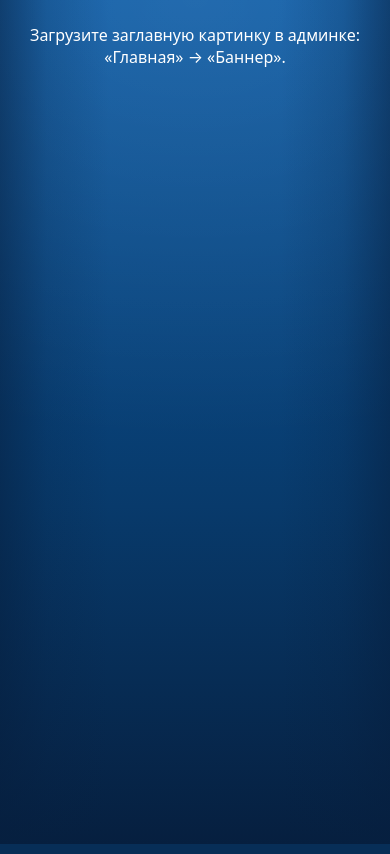
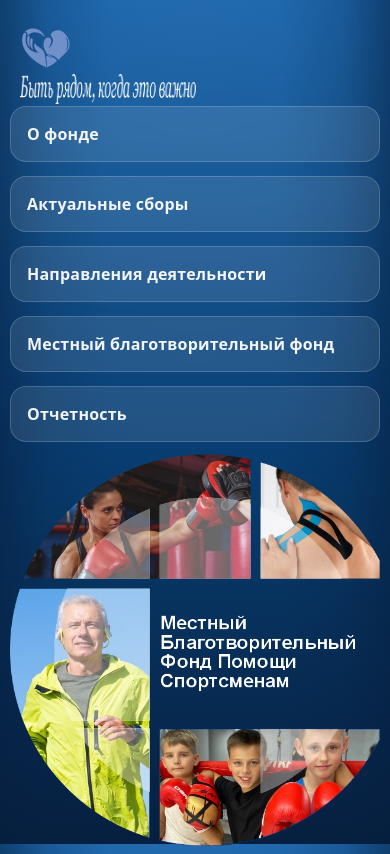
Before and after one commit to patricheg/fond3, a Flask app: page / in a window 390 px wide. Run offline with Flask 3, Linux system fonts and the light colour scheme; data comes from the database, SQL or seed files in the repository; data that the repository does not hold is empty.

Commit message:
New version: landing layout + header assets
- Новая главная: хедер сверху, меню слева, mainpic.webp справа; адаптив на мобильных.

- Добавлены статические ассеты logo.svg, text.webp, mainpic.webp.

Made-with: Cursor

```diff
--- a/templates/landing_image_only.html
+++ b/templates/landing_image_only.html
@@ -12,15 +12,41 @@
         linear-gradient(180deg, #0a5aa5 0%, #083a6b 60%, #061f3f 100%);
     }
     .wrap {
-      height: 100%;
+      min-height: 100%;
       width: 100%;
       display: flex;
+      flex-direction: column;
       align-items: center;
-      justify-content: center;
-      padding: 16px;
+      justify-content: flex-start;
+      padding: 10px; /* компактнее отступы */
       box-sizing: border-box;
       position: relative;
       overflow: hidden;
+    }
+    .brandbar {
+      position: relative;
+      z-index: 2;
+      display: flex;
+      flex-direction: row;
+      align-items: center;
+      justify-content: space-between;
+      gap: 12px;
+      padding: 0;
+      width: min(1320px, 100%);
+      margin: 10px auto 12px;
+    }
+    .brandbar img {
+      display: block;
+      height: 34px;
+      width: auto;
+      max-width: 48%;
+      object-fit: contain;
+    }
+    .brandbar .brand-logo { height: 44px; }
+    @media (max-width: 420px) {
+      .brandbar { top: 10px; left: 10px; right: 10px; }
+      .brandbar img { height: 30px; }
+      .brandbar .brand-logo { height: 40px; }
     }
     /* Мягкий градиент “от картинки в стороны” (виньетка по краям) */
     .wrap::before {
@@ -38,61 +64,74 @@
           rgba(6, 31, 63, 0.18) 88%,
           rgba(6, 31, 63, 0.55) 100%);
     }
-    .stage {
-      position: relative;
-      display: inline-block;
-      max-width: 100%;
-      max-height: 100%;
+    .layout {
+      width: min(1320px, 100%);
+      display: grid;
+      grid-template-columns: 360px 1fr;
+      gap: 16px;
       z-index: 1;
+      margin: 0 auto;
     }
-    picture, img {
-      width: auto;
+    .menu {
+      align-self: center;
+      display: flex;
+      flex-direction: column;
+      gap: 14px;
+    }
+    .menu a {
+      display: block;
+      padding: 14px 16px;
+      border-radius: 16px;
+      text-decoration: none;
+      font-family: system-ui, -apple-system, Segoe UI, Roboto, Arial, sans-serif;
+      font-weight: 900;
+      letter-spacing: 0.2px;
+      color: rgba(255,255,255,0.94);
+      background: rgba(255,255,255,0.10);
+      border: 1px solid rgba(255,255,255,0.18);
+      backdrop-filter: blur(10px);
+      -webkit-backdrop-filter: blur(10px);
+      transition: transform 140ms ease, background 140ms ease;
+    }
+    .menu a:hover { transform: translateY(-1px); background: rgba(255,255,255,0.14); }
+    .menu a:focus-visible { outline: 3px solid rgba(255,255,255,0.85); outline-offset: 4px; }
+
+    .hero {
+      align-self: center;
+      border-radius: 0;
+      overflow: visible;
+      border: none;
+      background: transparent;
+    }
+    .hero picture, .hero img {
+      display: block;
+      width: 100%;
       height: auto;
-      max-width: 100%;
-      /* Заполняем экран по высоте, но без кропа */
-      max-height: calc(100vh - 32px);
+      max-height: calc(100vh - 120px);
       object-fit: contain;
-      display: block;
     }
-    @media (min-width: 1100px) { .wrap { padding: 24px; } }
-    @media (max-width: 420px) { .wrap { padding: 10px; } }
-    /* На мобильных: вписываем картинку в экран (без обрезки) */
+    @media (min-width: 1100px) { .wrap { padding: 10px; } }
+    @media (max-width: 900px) {
+      .layout { grid-template-columns: 1fr; gap: 14px; }
+      .menu { align-self: stretch; }
+      .hero picture, .hero img { max-height: none; }
+    }
+    @media (max-width: 420px) {
+      .wrap { padding: 8px; }
+      .menu a { padding: 14px 16px; border-radius: 16px; }
+    }
+    /* Мобильная версия: тот же макет, но компактнее */
     @media (max-width: 720px) {
-      .wrap { padding: 0; }
-      .stage { width: 100vw; height: 100vh; max-width: none; max-height: none; }
-      picture, img {
-        width: 100%;
-        height: 100%;
-        max-width: none;
-        max-height: none;
-        object-fit: contain;
-        object-position: center;
+      .wrap { padding-left: 10px; padding-right: 10px; }
+      .brandbar {
+        flex-direction: column;
+        align-items: flex-start;
+        gap: 6px;
       }
+      .brandbar img { max-width: min(520px, 100%); }
+      .layout { gap: 12px; }
+      .menu a { padding: 16px 16px; }
     }
-    /* Невидимые кликабельные зоны поверх КАРТИНКИ */
-    .hotspot-layer {
-      position: absolute;
-      inset: 0;
-    }
-
-    .hotspot {
-      position: absolute;
-      display: block;
-      text-decoration: none;
-      background: transparent;
-      border-radius: 14px;
-    }
-
-    .hotspot:focus-visible {
-      outline: 3px solid rgba(255,255,255,0.85);
-      outline-offset: 4px;
-    }
-
-    /* Координаты в процентах под финальный макет (3 пункта слева) */
-    .hotspot-1 { left: 6.5%; top: 32.5%; width: 26.0%; height: 9.5%; }   /* О фонде */
-    .hotspot-2 { left: 6.5%; top: 48.5%; width: 30.0%; height: 10.5%; }  /* Актуальные сборы */
-    .hotspot-3 { left: 6.5%; top: 66.5%; width: 34.0%; height: 10.5%; }  /* Направления деятельности */
-    .hotspot-4 { left: 56.0%; top: 43.0%; width: 34.0%; height: 24.0%; } /* Местный благотворительный фонд... */
     .placeholder {
       color: #fff;
       font-family: system-ui, -apple-system, Segoe UI, Roboto, Arial, sans-serif;
@@ -101,39 +140,29 @@
       max-width: 720px;
       line-height: 1.4;
     }
-    /* Проверка расположения зон: откройте /?debug=1 */
-    body.debug .hotspot {
-      background: rgba(255, 255, 255, 0.18);
-      outline: 2px solid rgba(255, 255, 255, 0.75);
-    }
-    body.debug .hotspot-1 { background: rgba(0, 255, 255, 0.18); }
-    body.debug .hotspot-2 { background: rgba(255, 255, 0, 0.18); }
-    body.debug .hotspot-3 { background: rgba(255, 0, 255, 0.18); }
-    body.debug .hotspot-4 { background: rgba(0, 255, 0, 0.18); }
   </style>
 </head>
-<body class="{% if request.args.get('debug') %}debug{% endif %}">
+<body>
   <div class="wrap">
-    <div class="stage">
-      {% if homepage and homepage.hero_image_url %}
+    <header class="brandbar" aria-label="Шапка">
+      <img class="brand-logo" src="{{ url_for('static', filename='images/logo.svg') }}" alt="Логотип" />
+      <img src="{{ url_for('static', filename='images/text.webp') }}" alt="Текст" />
+    </header>
+
+    <div class="layout">
+      <nav class="menu" aria-label="Меню">
+        <a href="{{ url_for('about') }}">О фонде</a>
+        <a href="{{ url_for('fundraisers') }}">Актуальные сборы</a>
+        <a href="{{ url_for('directions') }}">Направления деятельности</a>
+        <a href="{{ url_for('fund_about') }}">Местный благотворительный фонд</a>
+        <a href="{{ url_for('reports') }}">Отчетность</a>
+      </nav>
+
+      <div class="hero">
         <picture>
-          {% if homepage.hero_image_url_mobile %}
-            <source media="(max-width: 720px)" srcset="{{ homepage.hero_image_url_mobile }}">
-          {% endif %}
-          <img src="{{ homepage.hero_image_url }}" alt="Заглавная картинка" />
+          <img src="{{ url_for('static', filename='images/mainpic.webp') }}" alt="Главная картинка" />
         </picture>
-
-        <div class="hotspot-layer">
-          <a class="hotspot hotspot-1" href="{{ url_for('about') }}" aria-label="О фонде"></a>
-          <a class="hotspot hotspot-2" href="{{ url_for('fundraisers') }}" aria-label="Актуальные сборы"></a>
-          <a class="hotspot hotspot-3" href="{{ url_for('directions') }}" aria-label="Направления деятельности"></a>
-          <a class="hotspot hotspot-4" href="{{ url_for('fund_about') }}" aria-label="Местный благотворительный фонд помощи спортсменам"></a>
-        </div>
-      {% else %}
-        <div class="placeholder">
-          Загрузите заглавную картинку в админке: «Главная» → «Баннер».
-        </div>
-      {% endif %}
+      </div>
     </div>
   </div>
 </body>
```
Also changed, not shown: templates/directions.html (+31 -2 lines), static/images/logo.svg (added), static/images/mainpic.webp (added), static/images/text.webp (added).
